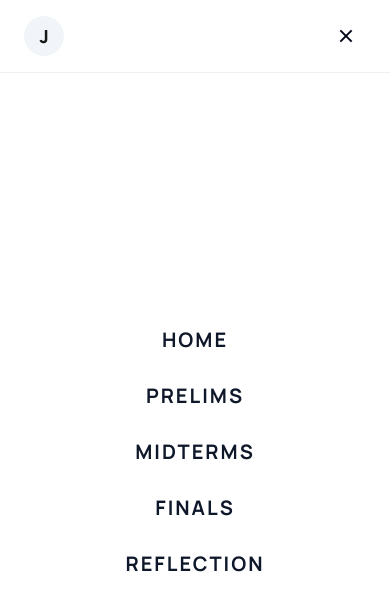
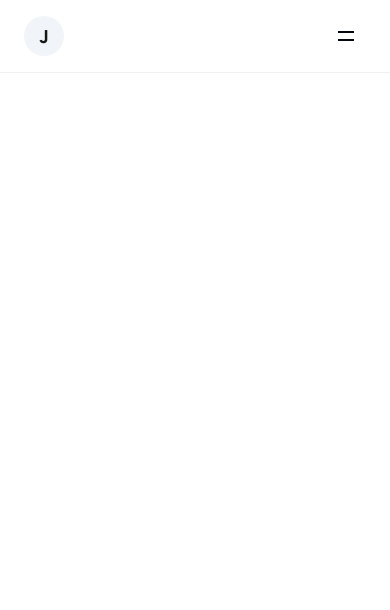
Before and after one commit to oshudev/presentation-skills-eportfolio, a Next.js app: page / in a window 390 px wide. Shown: the top 610 px of the page. Built offline with nearby package versions, Linux system fonts and the light colour scheme.

Commit message:
fix: Forgot to make useState false

```diff
--- a/src/components/header.tsx
+++ b/src/components/header.tsx
@@ -9,7 +9,7 @@ import headerData from '@/data/header.json';
 import { useMediaQuery } from '@/hooks/use-media-query';
 
 export const Header = () => {
-  const [isMobileNavOpen, setIsMobileNavOpen] = useState(true);
+  const [isMobileNavOpen, setIsMobileNavOpen] = useState(false);
   const isDesktop = useMediaQuery('(min-width: 1024px)');
 
   useEffect(() => {
```
